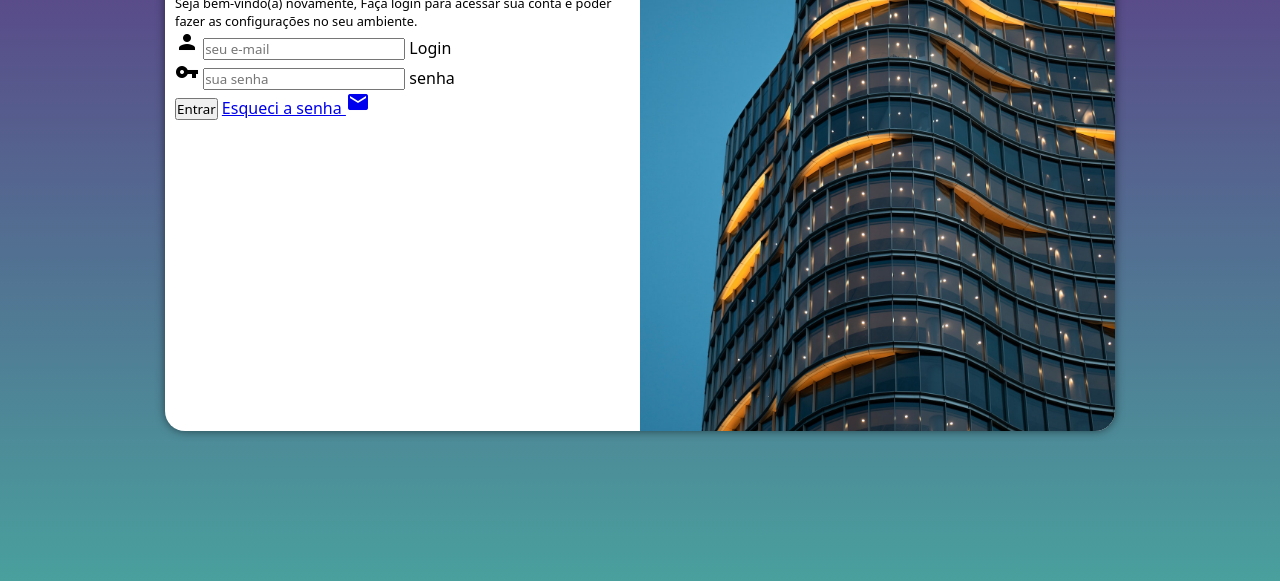
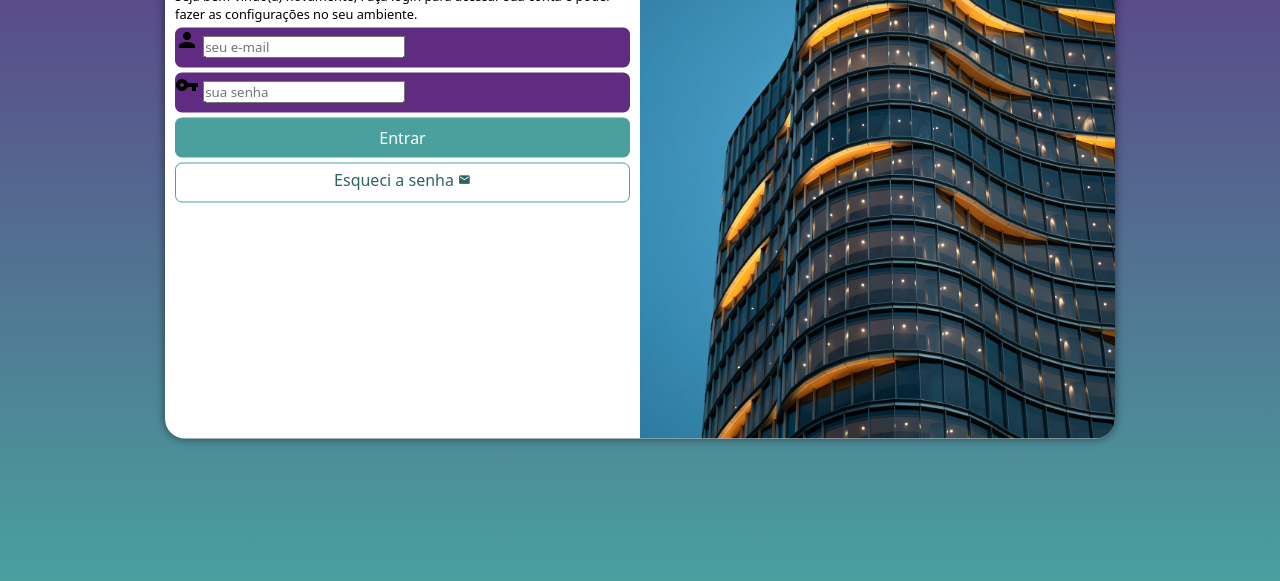
Before and after one commit to Felipews365/projeto-login, a plain HTML site: page index.html in a window 1280 px wide. Shown: the part 219-800 px from the top of the page. Drawn offline with Linux system fonts and the light colour scheme.

Commit message:
formatação do formulário

```diff
--- a/estilos/style.css
+++ b/estilos/style.css
@@ -33,7 +33,7 @@ section#login {
 
     background-color: white;
     width: 250px;
-    height: 500px;
+    height: 515px;
     border-radius: 20px;
     box-shadow: 0px 0px 10px rgba(0, 0, 0, 0.521); /* Sombra*/
 
@@ -53,3 +53,54 @@ section#login > div#formulario {
     display: block;
     padding: 10px;
 }
+
+form > input[type=submit] {
+    display: block;
+    font-size: 1em;
+    width: 100%;
+    height: 40px;
+    background-color: #49a09d;
+    color: white;
+    border: none;
+    border-radius: 7px;
+    cursor: pointer;
+}
+
+form > div.campo {
+    background-color: #5f2c82;
+    display: block;
+    width: 100%;
+    height: 40px;
+    border-radius: 7px;
+    margin: 5px 0px;
+}
+
+div.campo > label {
+    display: none;
+}
+form > input[type=submit]:hover {
+    background-color: #2d6462;
+}
+
+form > a.botao {
+    display: block;
+    text-align: center;
+    font-size: 1em;
+    width: 100%;
+    height: 40px;
+    padding-top: 5px;
+    margin-top: 5px;
+    background-color: white;
+    color: #2d6462;
+    border: 1px solid #49a09d;
+    border-radius: 7px;
+    text-decoration: none;
+}
+
+form > a.botao:hover {
+    background-color: #6cd3cf;
+}
+
+form > a.botao > i {
+    font-size: 0.8em;
+}
--- a/index.html
+++ b/index.html
@@ -35,7 +35,8 @@
                         <label for="isenha">senha</label>
                     </div>
                     <input type="submit" value="Entrar">
-                    <a href="esqueci.html">Esqueci a senha <i class="material-icons">mail</i>
+                    <a href="esqueci.html" class="botao">
+                        Esqueci a senha <i class="material-icons">mail</i>
                     </a>
                 </form>
             </div>
```
